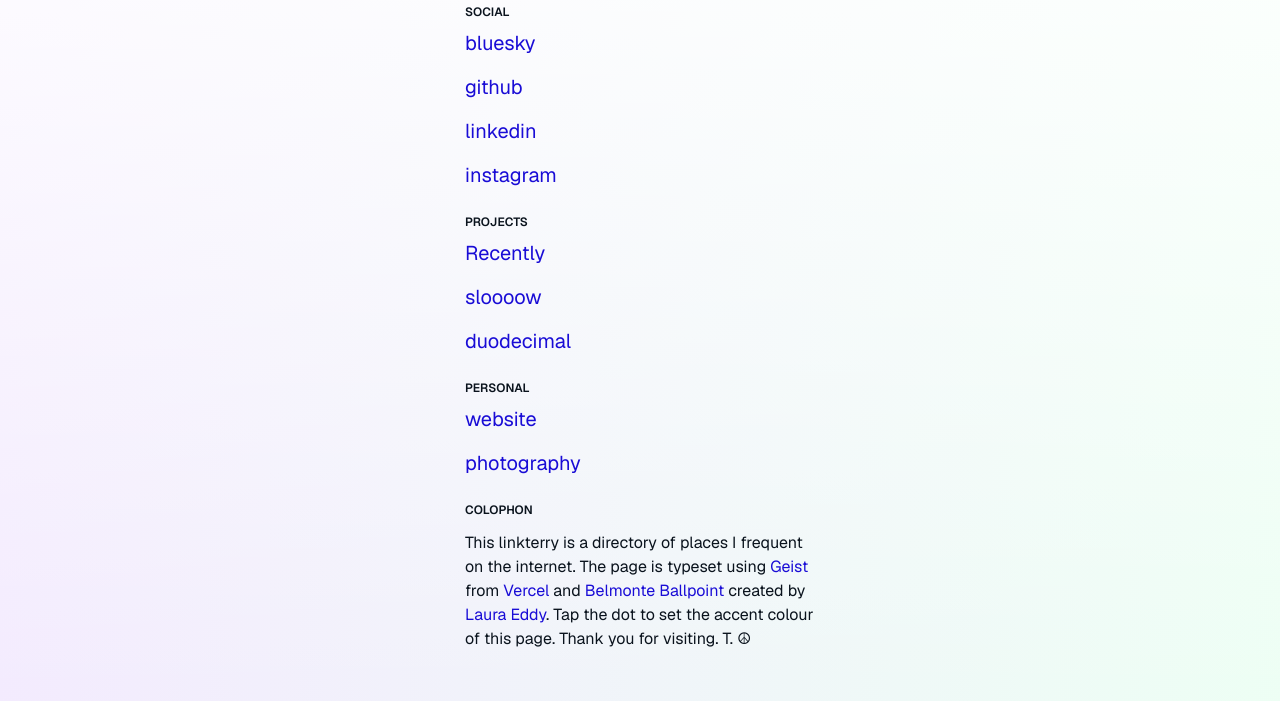
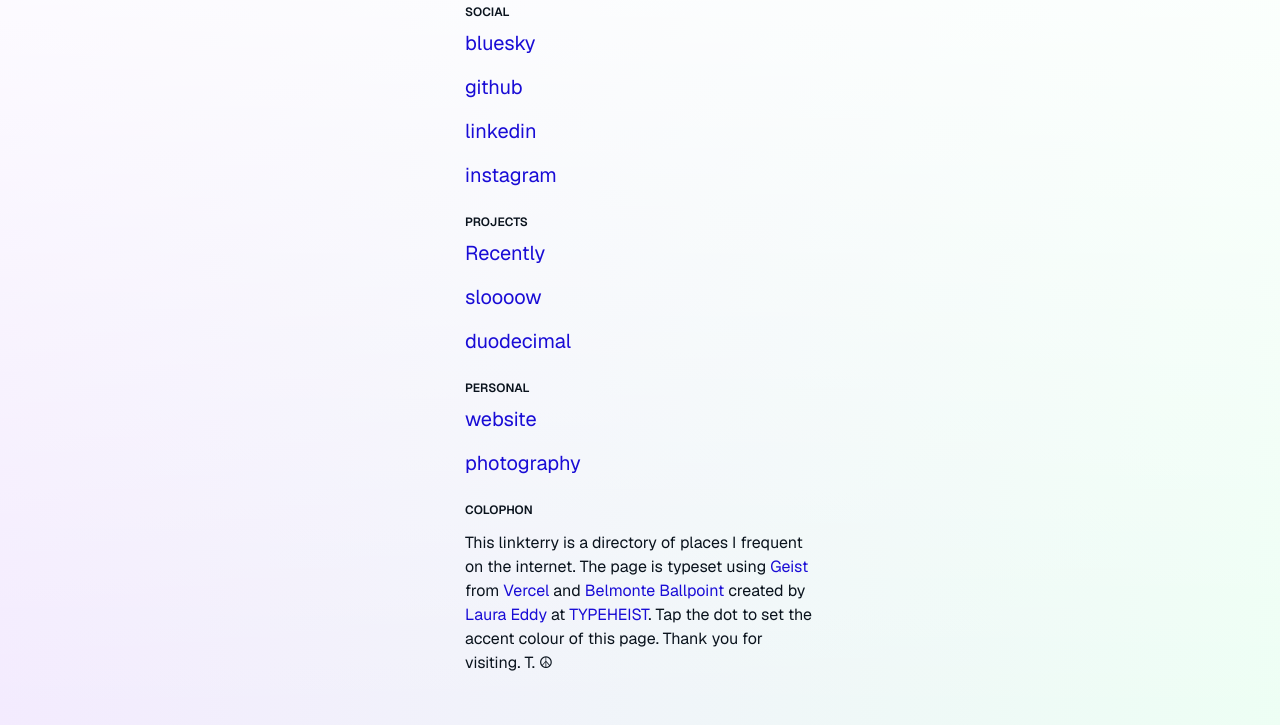
Before and after one commit to telemetry/linkterry, a website: page index.html in a window 1280 px wide. Shown: the part 219-944 px from the top of the page. Before the commit the page ends 920 px from the top, so only its background shows below. Drawn offline with nearby package versions, Linux system fonts and the light colour scheme; files whose address does not match are found by name.

Commit message:
Adds Typeheist detail
Adds Typeheist detail

```diff
--- a/index.html
+++ b/index.html
@@ -186,7 +186,7 @@
       <a class="dynamic-accent" href="https://vercel.com/font" target="_blank">Geist</a> from
       <a class="dynamic-accent" href="https://vercel.com" target="_blank">Vercel</a> and
       <a class="dynamic-accent" href="https://typeheist.co/font/belmonte-ballpoint/" target="_blank">Belmonte Ballpoint</a>
-      created by <a class="dynamic-accent" href="https://www.lauraeddy.com.au/" target="_blank">Laura Eddy</a>. Tap the dot to set the accent colour of this page. Thank you for visiting.
+      created by <a class="dynamic-accent" href="https://www.lauraeddy.com.au/" target="_blank">Laura Eddy</a> at <a class="dynamic-accent" href="https://typeheist.co" target="_blank">TYPEHEIST</a>. Tap the dot to set the accent colour of this page. Thank you for visiting.
       T. ☮
     </p>
   </section>
```
Also changed, not shown: public/index.html (+1 -1 lines).
